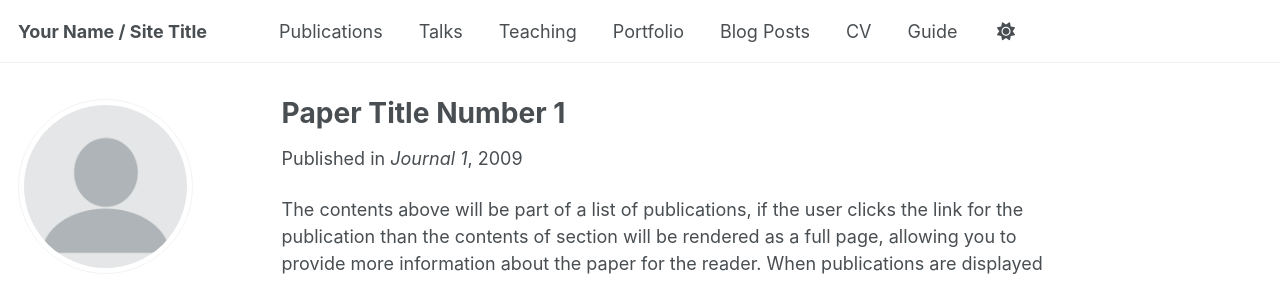
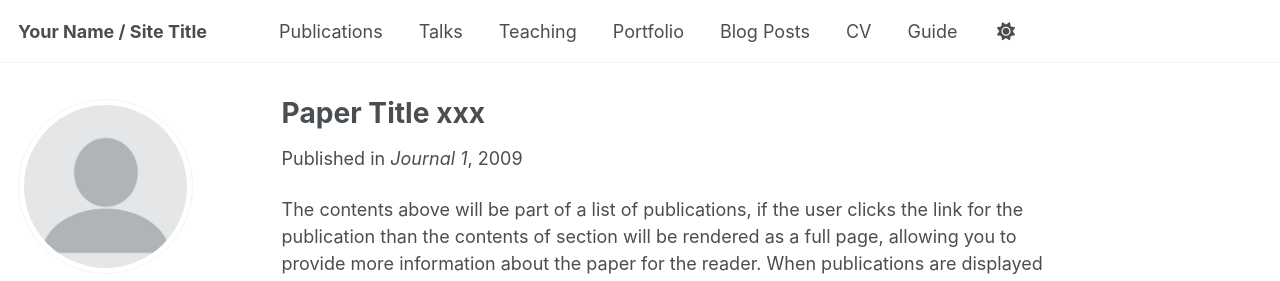
Before and after one commit to comp1121test/comp1121test.github.io, a Jekyll site: the page built from _publications/2009-10-01-paper-title-number-1.md, in a window 1280 px wide and 1083 px high. Shown: the top 281 px of the window. Built offline with Jekyll 4.4.1, drawn with Linux system fonts in a browser that asks for light colours; some web fonts are replaced; a script that is not in the unit is left out.

Commit message:
Update 2009-10-01-paper-title-number-1.md

```diff
--- a/_publications/2009-10-01-paper-title-number-1.md
+++ b/_publications/2009-10-01-paper-title-number-1.md
@@ -1,5 +1,5 @@
 ---
-title: "Paper Title Number 1"
+title: "Paper Title xxx"
 collection: publications
 category: manuscripts
 permalink: /publication/2009-10-01-paper-title-number-1
```
